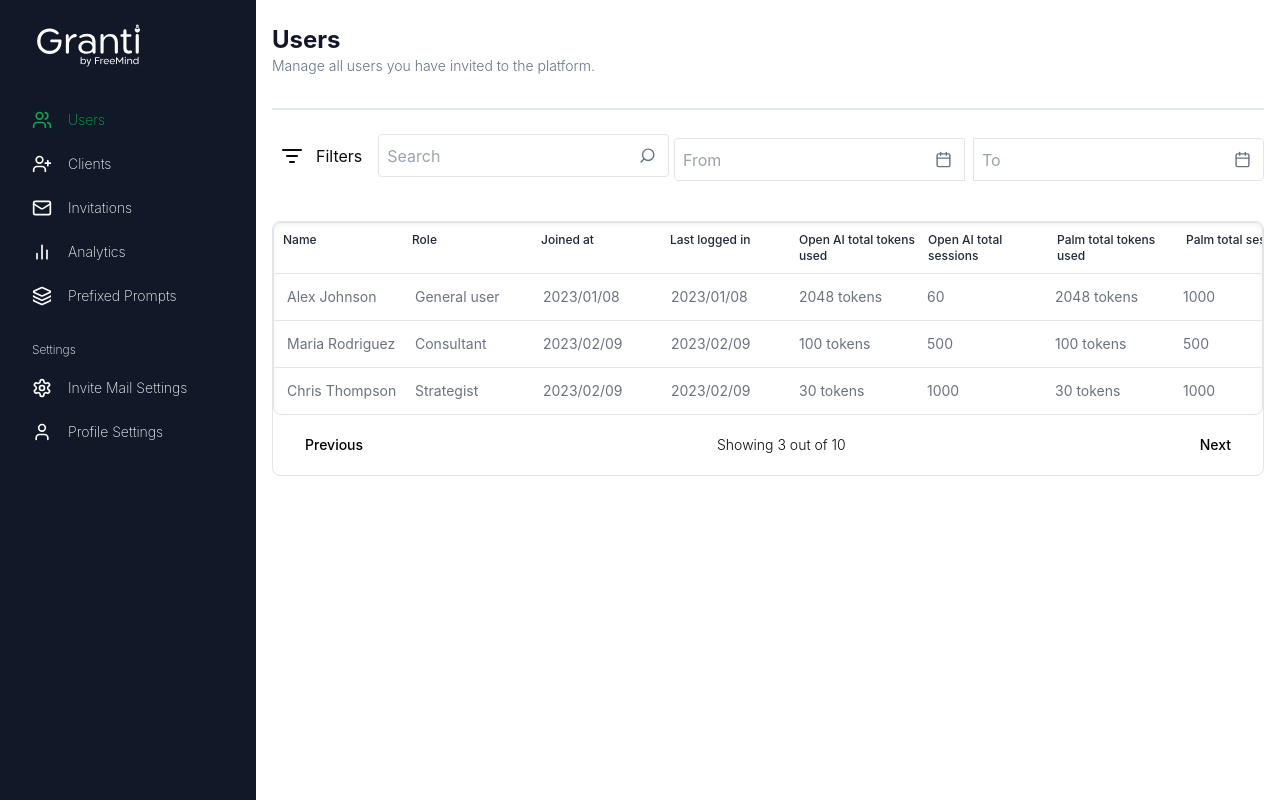
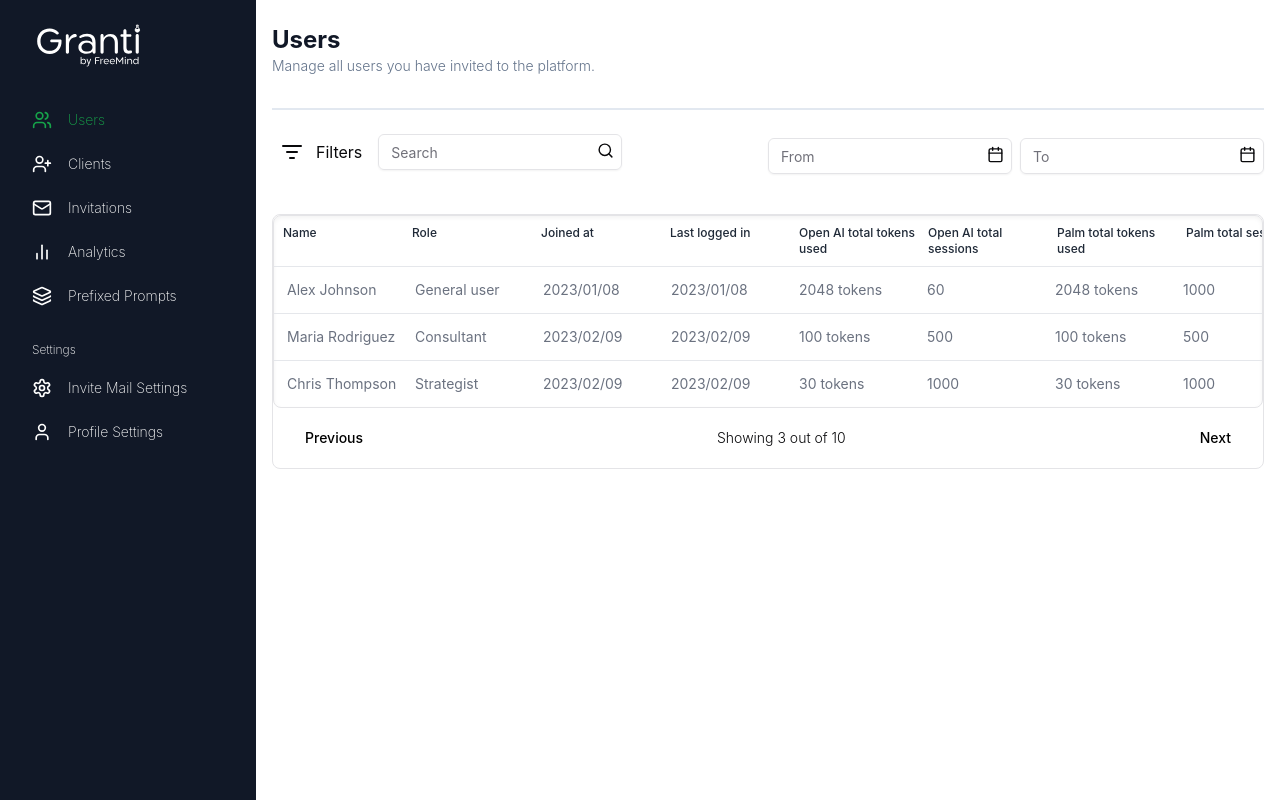
Before and after one commit to littlegod20/Freemind, a React (Vite) app: page / in a window 1280 px wide. Built offline with nearby package versions, Linux system fonts and the light colour scheme.

Commit message:
working on inputs component

```diff
--- a/src/components/Inputs.tsx
+++ b/src/components/Inputs.tsx
@@ -16,6 +16,7 @@ const Inputs: React.FC<InputsTypes> = ({
   slice2,
   type = "text",
   defaultSelect = true,
+  Icon,
 }) => {
   return (
     <>
@@ -28,11 +29,16 @@ const Inputs: React.FC<InputsTypes> = ({
       >
         {type === "text"
           ? data.slice(slice1, slice2).map((item, index) => (
-              <div key={index}>
+              <div key={index} className="relative">
                 <Label htmlFor={item.label} className="text-sm">
                   {item.label}
                 </Label>
-                <Input id={item.label} placeholder={item.placeholder} />
+                <div className="relative">
+                  <Input id={item.label} placeholder={item.placeholder} />
+                  {Icon ? (
+                    <Icon size={33} className="absolute right-0 top-0 p-2" />
+                  ) : null}
+                </div>
               </div>
             ))
           : null}
--- a/src/components/widgets/FilterCalendar.tsx
+++ b/src/components/widgets/FilterCalendar.tsx
@@ -1,21 +1,21 @@
 import { Calendar } from "lucide-react";
-import Input from "../Input";
+import Inputs from "../Inputs";
 
 const FilterCalendar = () => {
   return (
     <>
       <div className="flex flex-col items-start gap-2 hdx:flex-row pt-2">
-        <Input
-          placeholder="From"
+        <Inputs
+          data={[{ placeholder: "From" }]}
           Icon={Calendar}
-          onChange={(e) => console.log(e.target.value)}
-          className={{ container: "rounded md:rounded-r-none rounded-l" }}
+          // onChange={(e) => console.log(e.target.value)}
+          // className={{ container: "rounded md:rounded-r-none rounded-l" }}
         />
-        <Input
-          placeholder="To"
+        <Inputs
+          data={[{ placeholder: "To" }]}
           Icon={Calendar}
-          onChange={(e) => console.log(e.target.value)}
-          className={{ container: "rounded md:rounded-l-none rounded-r" }}
+          // onChange={(e) => console.log(e.target.value)}
+          // className={{ container: "rounded md:rounded-l-none rounded-r" }}
         />
       </div>
     </>
--- a/src/components/widgets/FilterSearch.tsx
+++ b/src/components/widgets/FilterSearch.tsx
@@ -1,23 +1,16 @@
 import { Search } from "lucide-react";
 import FilterLabel from "../FilterLabel";
-import Input from "../Input";
-
+import Inputs from "../Inputs";
 
 const FilterSearch = () => {
   return (
     <>
       <div className="flex items-center gap-2 flex-wrap">
         <FilterLabel />
-        <Input
-          placeholder="Search"
-          onChange={(e) => console.log(e.target.value)}
-          Icon={Search}
-          rotate={true}
-          className={{ container: "rounded" }}
-        />
+        <Inputs data={[{ placeholder: "Search" }]} Icon={Search} />
       </div>
     </>
   );
-}
+};
 
-export default FilterSearch
+export default FilterSearch;
--- a/src/utils/types.ts
+++ b/src/utils/types.ts
@@ -38,7 +38,7 @@ export interface CardWithFormTypes {
 }
 
 export type LabelTypes = {
-  label: string;
+  label?: string;
   placeholder?: string;
   options?: string[];
 };
@@ -50,6 +50,7 @@ export interface InputsTypes {
   slice2?: number;
   type?: string;
   defaultSelect?: boolean;
+  Icon?:LucideIcon
 }
 
 export interface DetailsTypes {
```
